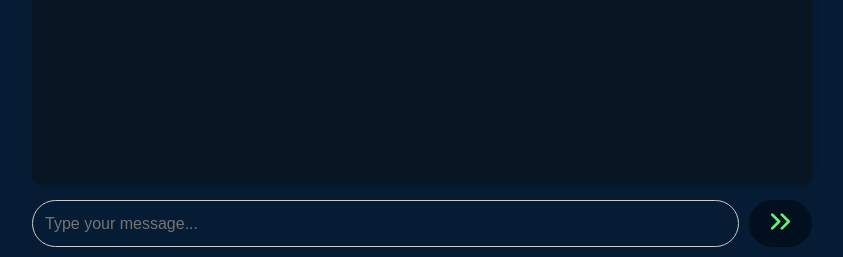
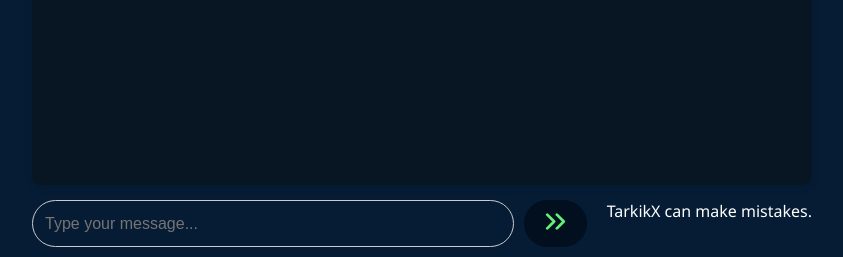
Before and after one commit to shivang1809/TarkikX, a Flask app: page / in a window 1280 px wide. Shown: the part 543-800 px from the top of the page, without its empty margins (218-1061 px from the left). Run offline with Flask 3, Linux system fonts and the light colour scheme.

Commit message:
Update template.html

```diff
--- a/templates/template.html
+++ b/templates/template.html
@@ -204,7 +204,8 @@
                     <path d="M6 17L11 12L6 7M13 17L18 12L13 7" stroke="#64F079" stroke-width="2"
                         stroke-linecap="round" stroke-linejoin="round" />
                 </svg>
-            </button>
+            </button> <br>
+            <span style="font:5px;">TarkikX can make mistakes.</span>
         </form>
 
 
```
